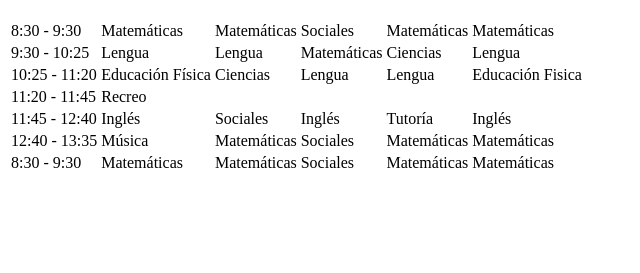
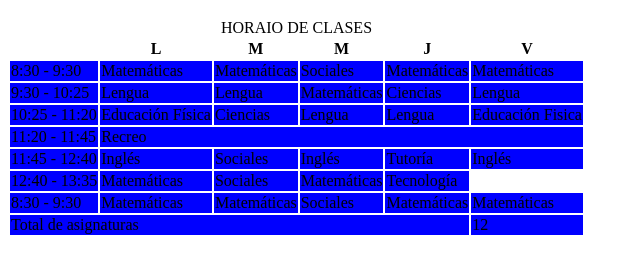
Before and after one commit to firgerethical/learn-html, a plain HTML site: page tablas.html in a window 1280 px wide. Shown: the part 61-334 px from the top of the page, without its empty margins (0-640 px from the left). Drawn offline with Linux system fonts and the light colour scheme.

Commit message:
my first commit table

```diff
--- a/tablas.html
+++ b/tablas.html
@@ -5,6 +5,12 @@
     <meta http-equiv="X-UA-Compatible" content="IE=edge">
     <meta name="viewport" content="width=device-width, initial-scale=1.0">
     <title>Tablas</title>
+
+    <style>
+        td{
+            background-color: blue;
+        }
+    </style>
 </head>
 
 <body>
@@ -12,6 +18,18 @@
     <h1>Tablas</h1>
 
     <table>
+        <caption>HORAIO DE CLASES</caption>
+        <thead>
+            <tr>
+                <th></th>
+                <th>L</th>
+                <th>M</th>
+                <th>M</th>
+                <th>J</th>
+                <th>V</th>
+            </tr>
+        </thead>
+        <tbody>
         <tr>
             <td>8:30 - 9:30</td>
             <td>Matemáticas</td>
@@ -38,7 +56,7 @@
         </tr>
         <tr>
             <td>11:20 - 11:45</td>
-            <td>Recreo</td>
+            <td colspan="5">Recreo</td>
         </tr>
         <tr>
             <td>11:45 - 12:40</td>
@@ -50,11 +68,10 @@
         </tr>
         <tr>
             <td>12:40 - 13:35</td>
-            <td>Música</td>
             <td>Matemáticas</td>
             <td>Sociales</td>
             <td>Matemáticas</td>
-            <td>Matemáticas</td>
+            <td>Tecnología</td>
         </tr>
         <tr>
             <td>8:30 - 9:30</td>
@@ -64,7 +81,14 @@
             <td>Matemáticas</td>
             <td>Matemáticas</td>
         </tr>
-    </table>
+    </tbody>
+    <tfoot>
+        <tr>
+            <td colspan="5">Total de asignaturas</td>
+            <td>12</td>
+        </tr>
+    </tfoot>
+</table>
 
 </body>
 
```
